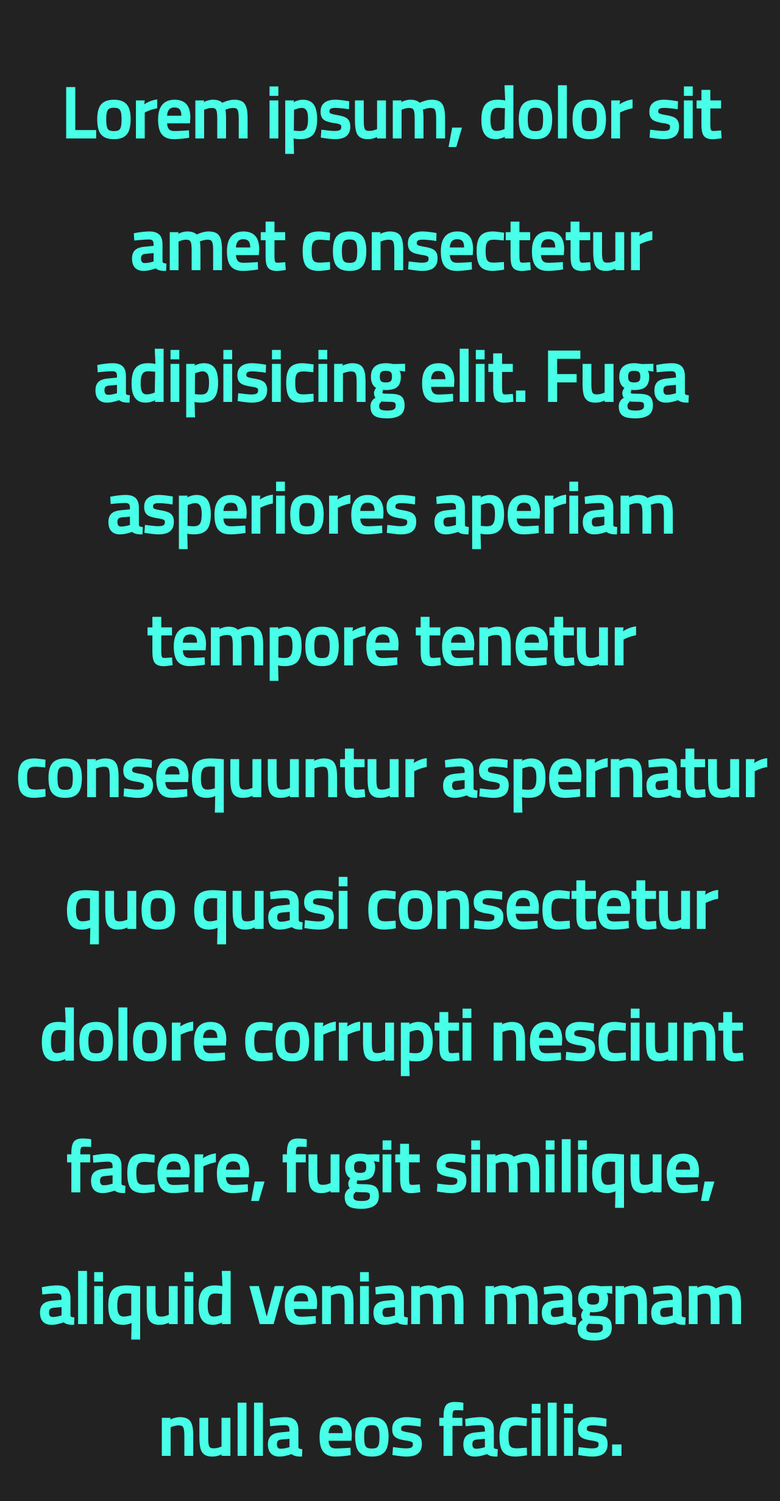
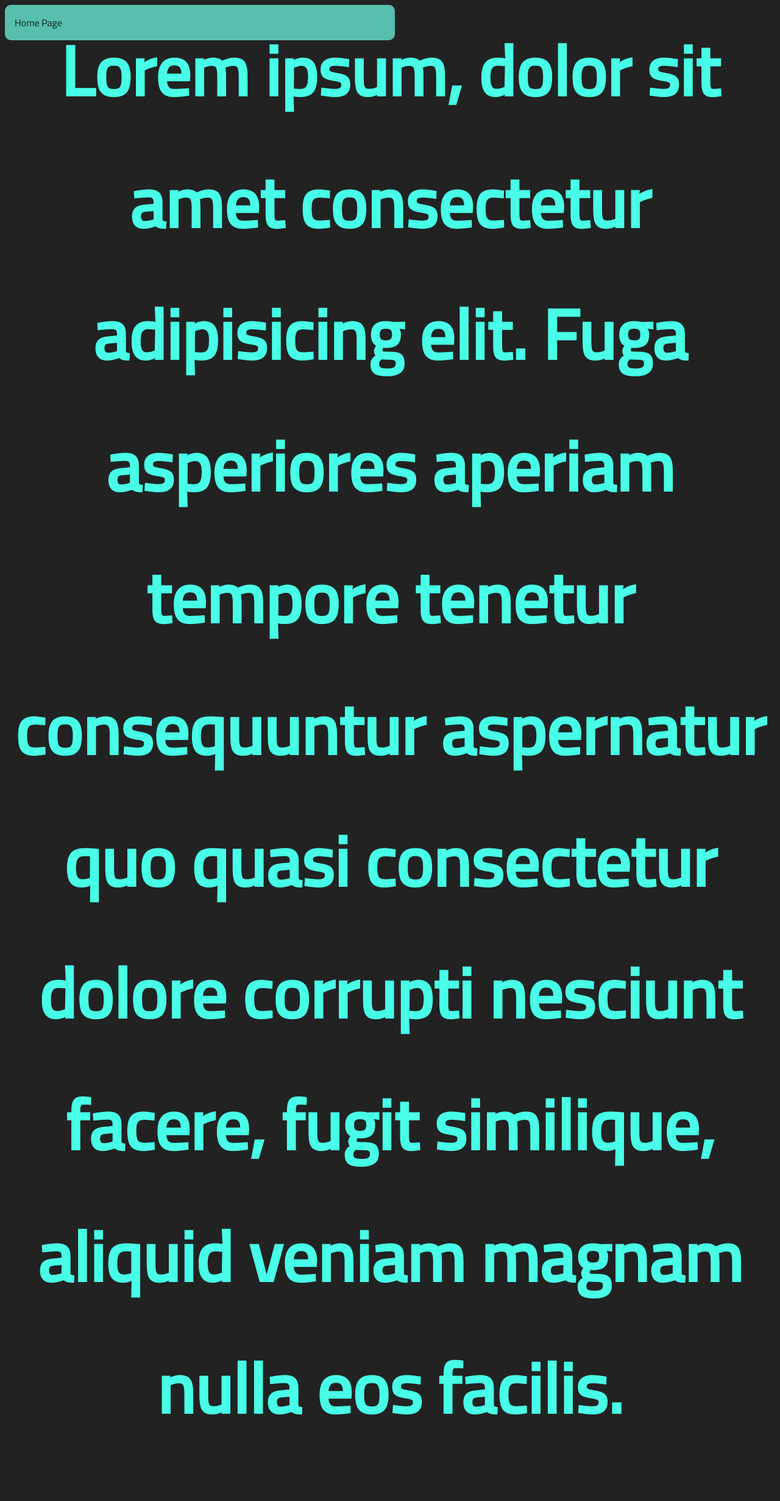
Before and after one commit to Wjplatformer/wjplatformer.github.io, a PHP site: page /collabs.html in a window 1280 px wide. Shown: the whole page at 61% size. After the commit the page ends 2320 px from the top, so only its background shows below. Run offline with PHP 8.4, Linux system fonts and the light colour scheme; some libraries are stand-ins or nearby versions.

Commit message:
Added Navbars and fixed Preloader :)

```diff
--- a/about.html
+++ b/about.html
@@ -20,6 +20,11 @@
     <div id="spin"">
         <h2 id="uwu" class="fa-solid fa-hurricane fa-spin" style="font-size: 50px;"></h2>
     </div>
+
+    <ul style="width: 50%;">
+        <li><a href="index.html">Home Page</a></li>
+    </ul>
+
     <h1>Lorem ipsum, dolor sit amet consectetur adipisicing elit. Fuga asperiores aperiam tempore tenetur consequuntur aspernatur quo quasi consectetur dolore corrupti nesciunt facere, fugit similique, aliquid veniam magnam nulla eos facilis.</h1>
 </body>
 </html>
--- a/builds.html
+++ b/builds.html
@@ -20,6 +20,11 @@
     <div id="spin"">
         <h2 id="uwu" class="fa-solid fa-hurricane fa-spin" style="font-size: 50px;"></h2>
     </div>
+
+    <ul style="width: 50%;">
+      <li><a href="index.html">Home Page</a></li>
+    </ul>
+
     <h1>Lorem ipsum, dolor sit amet consectetur adipisicing elit. Fuga asperiores aperiam tempore tenetur consequuntur aspernatur quo quasi consectetur dolore corrupti nesciunt facere, fugit similique, aliquid veniam magnam nulla eos facilis.</h1>
 </body>
 </html>
--- a/collabs.html
+++ b/collabs.html
@@ -17,9 +17,14 @@
 
 </head>
 <body>
-    <div id="spin"">
+    <div id="spin">
         <h2 id="uwu" class="fa-solid fa-hurricane fa-spin" style="font-size: 50px;"></h2>
     </div>
+
+    <ul style="width: 50%;">
+        <li><a href="index.html">Home Page</a></li>
+    </ul>
+
     <h1>Lorem ipsum, dolor sit amet consectetur adipisicing elit. Fuga asperiores aperiam tempore tenetur consequuntur aspernatur quo quasi consectetur dolore corrupti nesciunt facere, fugit similique, aliquid veniam magnam nulla eos facilis.</h1>
 </body>
 </html>
--- a/scripts/load.js
+++ b/scripts/load.js
@@ -1,6 +1,5 @@
 function show_page(){
     page = document.getElementById('spin');
-    spinner = document.getElementById('uwu');
     page.style.visibility = "hidden";
 };
 
--- a/stylesheets/index.css
+++ b/stylesheets/index.css
@@ -24,7 +24,7 @@ body{
 
 h1{
   font-size: 9vw;
-  margin-bottom: 0;
+  margin: 0;
 }
 
 h3{
@@ -38,14 +38,14 @@ a{
 }
 
 #spin{
+  margin: 0;
+  padding: 0;
+  top: 0;
   background: #222;
   z-index: 10001;
   position: fixed;
   width: 100%;
   height: 100%;
-  display: block;
-  margin: 0;
-  padding: 0;
 }
 
 @media screen and (max-width: 1000px) {
--- a/stylesheets/nav.css
+++ b/stylesheets/nav.css
@@ -5,7 +5,7 @@ ul {
   padding: 0;
   overflow: hidden;
   background-color: rgb(95, 212, 193);
-  font-family: "monaco", monospace;
+  font-family: 'Cairo', sans-serif;
   width: 99%;
   border-radius: 10px;
   position: fixed;
@@ -23,7 +23,7 @@ li a {
   text-align: center;
   padding: 14px 16px;
   text-decoration: none;
-  font-family: "monaco", monospace;
+  font-family: 'Cairo', sans-serif;
 }
 
     /* Change the link color to #111 (black) on hover */
```
Also changed, not shown: README.md.
